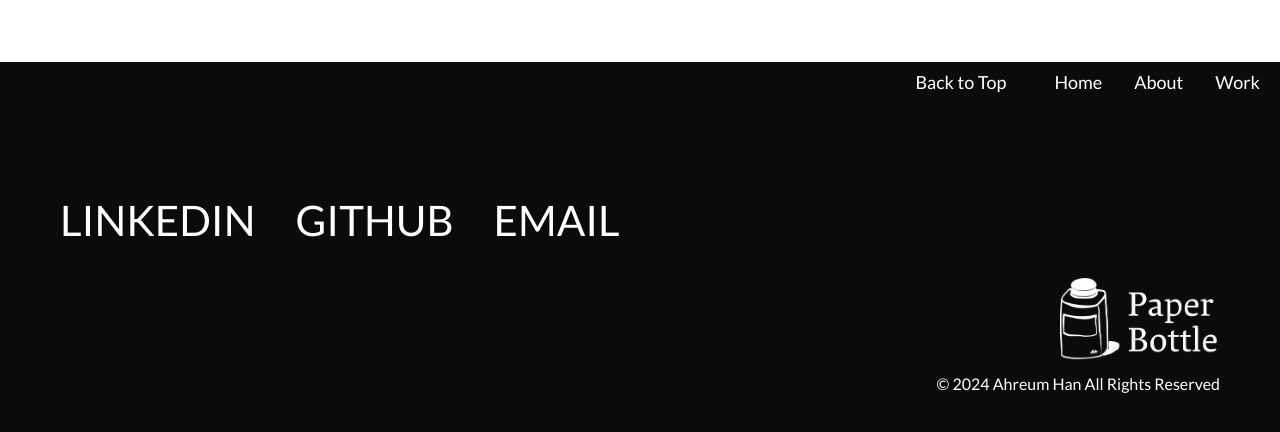
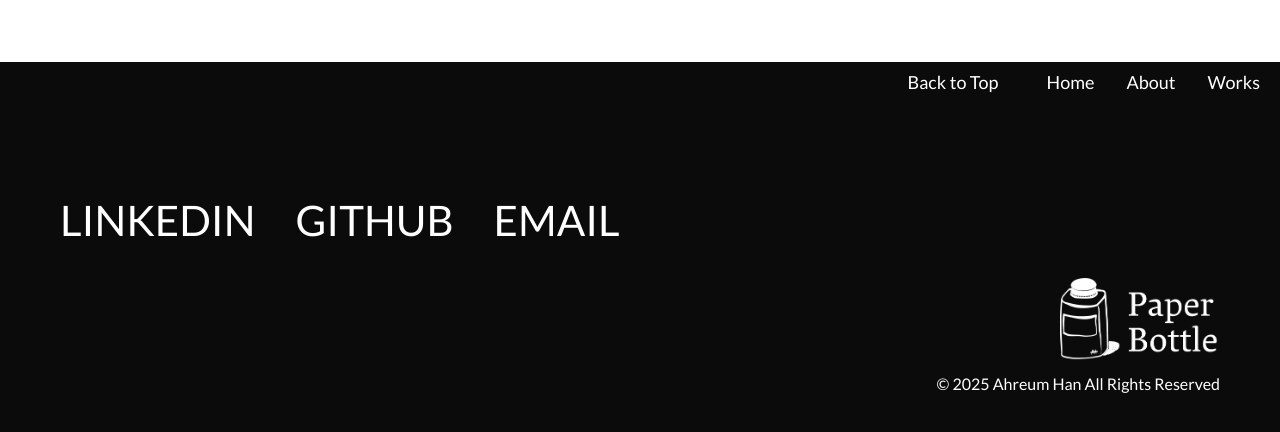
Before and after one commit to autumn-ahreum/portfolio-v1, a React (Vite) app: page / in a window 1280 px wide. Shown: the part 1865-2297 px from the top of the page. Built offline with nearby package versions, Linux system fonts and the light colour scheme; a web font is replaced by a local one; what tailwind-hamburgers would draw is missing.

Commit message:
update 2025 info

```diff
--- a/src/components/Footer.jsx
+++ b/src/components/Footer.jsx
@@ -13,7 +13,7 @@ const Footer = () => {
         <div className="right-container flex space-x-4 sm:gap-4">
           <HashLink to="/"><p>Home</p></HashLink>
           <HashLink to="/about" ><p>About</p></HashLink>
-          <HashLink to="/works"><p>Work</p></HashLink>
+          <HashLink to="/works"><p>Works</p></HashLink>
         </div>
       </div>
       <div className="links-menu text-3xl pt-4 uppercase mt-8  max-w-screen-lg mx-auto sm:text-[42px] md:flex md:gap-10 md:ml-10 md:mt-6 lg:ml-20">
@@ -23,7 +23,7 @@ const Footer = () => {
       </div>
       <div className="footer-logo-section text-right flex flex-col mt-8 max-w-screen-lg mx-auto md:mr-10 md:my-10 lg:mr-20 lg:my-20">
         <Link to="/"><img src="/images/logo-w.png" alt="Logo" className= "max-w-28 sm:max-w-32 md:max-w-40 self-end inline-block"/></Link>
-        <p className='text-xs md:text-base bottom-0 -mt-2'>&copy; 2024 Ahreum Han All Rights Reserved</p>
+        <p className='text-xs md:text-base bottom-0 -mt-2'>&copy; 2025 Ahreum Han All Rights Reserved</p>
       </div>
     </footer>
   )
--- a/src/pages/AboutPage.jsx
+++ b/src/pages/AboutPage.jsx
@@ -140,7 +140,7 @@ const AboutPage = () => {
       </div>
       <div className='extra-info-section px-4 mt-12 md:w-2/3 block' id="extra-info-section">
         <h2 className='font-tektur tracking-tight text-[42px] sm:text-[46px] font-bold'>Extra! Extra!</h2>
-        <p className='font-lato font-light tracking-wide text-[15px] leading-6 sm:text-[18px] sm:leading-7 mt-4'>My first job was as a server at a Korean Spy Rice Cake Bistro 🍴 to save money for buying a camera when I was in middle school. (Somehow my favorite Korean food is spicy rice cake 🌶️🥵.)</p>
+        <p className='font-lato font-light tracking-wide text-[15px] leading-6 sm:text-[18px] sm:leading-7 mt-4'>My first job was as a server at a Korean Spicy Rice Cake Bistro 🍴 to save money for buying a camera when I was in middle school. (Somehow my favorite Korean food is spicy rice cake 🌶️🥵.)</p>
         <p className='font-lato font-light tracking-wide text-[15px] leading-6 sm:text-[18px] sm:leading-7 mt-4'>Before working as a broadcast writer, I worked various part-time jobs, such as filming and editing classroom videos 📹, working as a barista ☕, and shooting weddings 💒, while attending school.</p>
         <p className='font-lato font-light tracking-wide text-[15px] leading-6 sm:text-[18px] sm:leading-7 mt-4'>My favorite exercise is running 🏃‍♀️, and my favorite moment is hitting the sauna after a workout 🧖‍♀️.</p>
         <p className='font-lato font-light tracking-wide text-[15px] leading-6 sm:text-[18px] sm:leading-7 mt-4'>My most valued virtue is 仁 (Ren), which means showing kindness and empathy in how we relate to others. It's like a universal ethic that transcends specific relationships, reminding us to always be kind, even in small things. 💖</p>
--- a/src/pages/NotFoundPage.jsx
+++ b/src/pages/NotFoundPage.jsx
@@ -1,9 +1,18 @@
 import React, { useEffect } from 'react';
 import { Helmet } from 'react-helmet';
+
 
 const NotFoundPage = () => {
 
   useEffect(() => {
+
+    const path = window.location.pathname;
+
+    const subProjects = ["/movas/", "/country-website/"];
+
+    if (subProjects.some((p) => path.startsWith(p))) {
+      window.location.replace(path);
+    }
     window.scrollTo(0, 0);
   }, []);
 
--- a/src/routers/AppRouter.jsx
+++ b/src/routers/AppRouter.jsx
@@ -15,7 +15,7 @@ import NotFoundPage from "../pages/NotFoundPage";
 const AppRouter = () => {
 
   return (
-    <BrowserRouter>
+    <BrowserRouter basename="/">
         <Header />
         <Routes>
             <Route path="/" element={<HomePage />}/>
--- a/src/workItemData.js
+++ b/src/workItemData.js
@@ -6,11 +6,11 @@ export const workItemsData =
     "slug": "paper-bottle",
     "brief_info": "Paper Bottle is the brand representing my journey as a front-end developer, encapsulating my passion for web development and design.",
     "overview": "Paper Bottle is more than just a portfolio; it's a reflection of my evolving skills and creativity in front-end development. Inspired by the idea of a beautifully packaged product that draws you in, Paper Bottle represents the same allure in digital form. This website introduces my journey, showcasing innovative web projects and carefully crafted designs that highlight my continuous growth and dedication to the digital world.",
-    "techs": ["React", "Tailwind CSS", "JavaScript", "GitHub", "Adobe XD", "Illustration", "Photoshop"],
+    "techs": ["React", "Tailwind CSS", "JavaScript", "GitHub", "Adobe XD", "Illustrator", "Photoshop"],
     "thumb_images": ["thumb-pb-1.png", "thumb-pb-2.png"],
     "display_image": ["/display-pb.png", "/display-pb-medium.png", "/display-pb-small.png"],
     "github_link": "https://github.com/autumn-ahreum/",
-    "site_link": "https://www.ahreum.xyz/country-website/",
+    "site_link": "https://www.ahreum.xyz/",
     "project_duration": "4 weeks",
     "collaboration": "Solo",
     "roles": "Developer, UX/UI Designer",
@@ -178,7 +178,7 @@ export const workItemsData =
     "thumb_images": ["thumb-jeju-1.jpg", "thumb-jeju-2.jpg"],
     "display_image": ["/display-jeju.jpg", "/display-jeju-medium.jpg", "/display-jeju-small.jpg"],
     "github_link": "https://github.com/autumn-ahreum/",
-    "site_link": "https://www.ahreum.xyz/country-website/",
+    "site_link": "https://www.ahreum.xyz/country-website/index.html",
     "project_duration": "2 weeks",
     "collaboration": "Solo",
     "roles": "Developer, UX/UI Designer",
```
